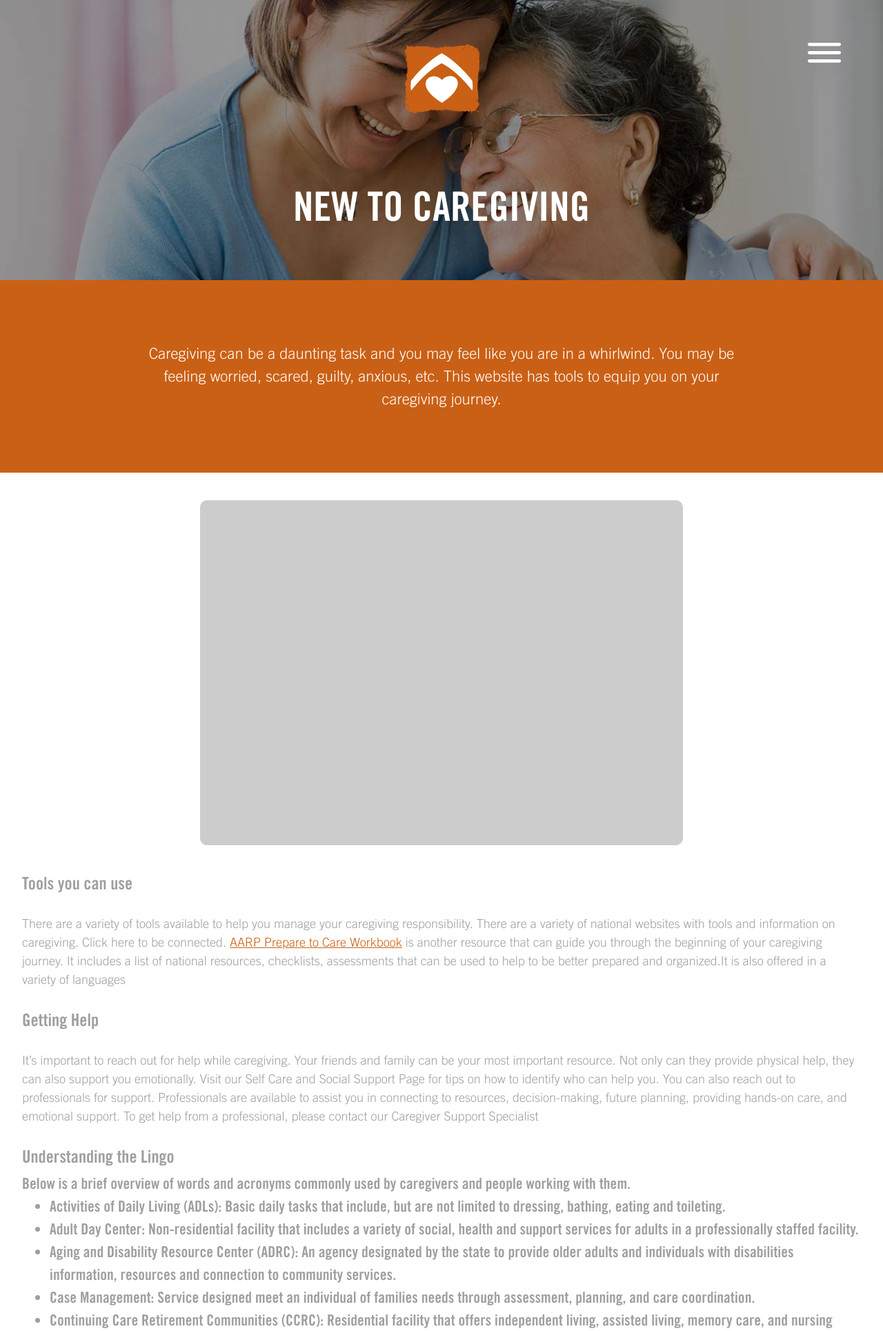
After one commit to mnapoleonBR/CaregiverSupport, a Flask app: page /resource/new-to-caregiving in a window 1280 px wide. The commit adds this page. Shown: the top 1929 px of the page at 69% size. Run offline with Flask 2, Linux system fonts and the light colour scheme; some libraries are stand-ins or nearby versions.

Commit message:
local caregiver resources pages

```diff
--- a/webapp/resources_list.py
+++ b/webapp/resources_list.py
@@ -28,5 +28,30 @@ resourceInfoMap = {
         'keywords': ['VA', 'veteran services', 'VA benefits', 'aid and attendance', 'vet', 'veterans'],
         'longer_title': 'Veterans\' Resources',
         'description': 'Veterans are eligible for a variety of benefits and services that can assist you in caring for them. This page details resources that may help you access and use these benefits.'
+    },
+    'healthcare-benefits': {
+        'keywords': ['health care', 'healthcare', 'health, benefits', 'medicaid', 'medicare', 'benefit', 'payment', 'health coverage'],
+        'longer_title': 'Healthcare Benefits',
+        'description': 'Understanding who pays for what can be confusing when caring for an older adult. Below is an outline of some of the common benefits older adults receive and links to the local agencies that can help you understand them.'
+    },
+    'new-to-caregiving': {
+        'keywords': ['beginner', 'new', 'caregiving'],
+        'longer_title': 'I Am New to Caregiving',
+        'description': 'Caregiving can be a daunting task and you may feel like you are in a whirlwind. You may be feeling worried, scared, guilty, anxious, etc.  This website has tools to equip you on your caregiving journey.'
+    },
+    'self-care': {
+        'keywords': ['respite', 'stress', 'burnout', 'classes', 'self-care', 'workshops', 'seminars', 'overwhelmed'],
+        'longer_title': 'Taking Care of Yourself',
+        'description': 'Self care is any activity done to take care of your own physical, emotional, and mental health. Self care is essential for caregivers and is not a luxury, it is a necessity; if you are unwell, you are unable to provide care for someone else. Remember, always put your oxygen mask on first.'
+    },
+    'caring-while-working': {
+        'keywords': ['working', 'part-time', 'overwhelmed', 'full-time'],
+        'longer_title': 'Caring While Working',
+        'description': 'Caregiving is a full-time job but many people are also working another full time job while caring for an older adult. There are a variety of tools out there to help you manage your current job while you are a caregiver.'
+    },
+    'managing-daily-care': {
+        'keywords': ['medication', 'doctor', 'pill card', 'pharmacist', 'appointment'],
+        'longer_title': 'Managing Daily Care',
+        'description': 'Much of the job of a caregiver is managing specific health related needs. This can include daily management of health care needs, such as medication management, to making health care decisions at the end of life.  Below are some key resources to guide you through these key issues'
     }
 }
--- a/webapp/templates/connections.html
+++ b/webapp/templates/connections.html
@@ -22,7 +22,7 @@ BakerRipley Connections
 
 <!-- Contact Form -->
 <div class="text-center">
-    <button href="" type="button" class="btn btn-secondary btn-lg btn-block" style="margin-top:30px" data-toggle="modal" data-target="#modalForm">Connect to a Caregiver Specialist</button>
+    <button href="" type="button" class="btn btn-outline-secondary btn-lg btn-block" style="margin-top:30px" data-toggle="modal" data-target="#modalForm">Connect to a Caregiver Specialist</button>
 </div>
 
 <div class="modal fade" id="modalForm" tabindex="-1" role="dialog" aria-labelledby="myModalLabel" aria-hidden="true">
--- a/webapp/templates/long-term.html
+++ b/webapp/templates/long-term.html
@@ -21,7 +21,7 @@ BakerRipley Long Term Care Resource
 </div>
 <div class="fake-media"></div>
 <div class="resource-content-container">
-    <h1>Where can I access Long-Term Care Services?</h1>
+    <h2>Where can I access Long-Term Care Services?</h2>
     <p>
         <strong>
             1) In-home:
@@ -41,11 +41,11 @@ BakerRipley Long Term Care Resource
         Sometimes your loved one may need more care that can no longer be provided in the home. In those cases, residential care options may be right for you. These options include nursing home or an assisted living facilities.
     </p>
 
-    <h1>Long-term Care Provider Search</h1>
+    <h2>Long-term Care Provider Search</h2>
     <p>
         The Texas Health and Human Services Long-term Care Provider Search tool can be used to locate long-term care facilities near you. The search engine can be filtered by county and the type of services needed. The tool can be accessed <a href="https://apps.hhs.texas.gov/ltcsearch/providersearch.cfm">here.</a>
     </p>
-    <h1>How do I pay for care?</h1>
+    <h2>How do I pay for care?</h2>
     <p>
         Long term care can be expensive. However, here are a few resources that may help.
     </p>
--- /dev/null
+++ b/webapp/templates/new-to-caregiving.html
@@ -0,0 +1,110 @@
+{% extends "base.html" %}
+
+{% block title %}
+BakerRipley New To Caregiving Resource
+{% endblock %}
+
+{% block css %}
+    {{ super() }}
+    <link rel='stylesheet' href={{ url_for('static', filename='assets/css/general-resource.css') }} />
+{% endblock %}
+
+{% block content %}
+
+{% set title = "New To Caregiving" %}
+{% include 'header.html' %}
+
+<div class="resource-intro-container">
+    <p class="resource-intro-text">
+        Caregiving can be a daunting task and you may feel like you are in a whirlwind. You may be feeling worried, scared, guilty, anxious, etc.  This website has tools to equip you on your caregiving journey.
+    </p>
+</div>
+<div class="fake-media"></div>
+<div class="resource-content-container">
+    <h2>Tools you can use</h2>
+    <p>
+        There are a variety of tools available to help you manage your caregiving responsibility. There are a variety of national websites with tools and information on caregiving. Click here to be connected.
+        <a href="https://apps.hhs.texas.gov/ltcsearch/providersearch.cfm">AARP Prepare to Care Workbook</a> is another resource that can guide you through the beginning of your caregiving journey.  It includes a list of national resources, checklists, assessments that can be used to help to be better prepared and organized.It is also offered in a variety of languages
+    </p>
+    <h2> Getting Help </h2>
+    <p>It’s important to reach out for help while caregiving. Your friends and family can be your most important resource. Not only can they provide physical help, they can also support you emotionally. Visit our Self Care and Social Support Page for tips on how to identify who can help you.
+
+    You can also reach out to professionals for support. Professionals are available to assist you in connecting to resources, decision-making, future planning, providing hands-on care, and emotional support. To get help from a professional, please contact our Caregiver Support Specialist
+    </p>
+    <p>
+        <h2> Understanding the Lingo </h2>
+        Below is a brief overview of words and acronyms commonly used by caregivers and people working with them.
+        <ul>
+
+
+            <li>
+                Activities of Daily Living (ADLs): <span style="font-weight:thin;">Basic daily tasks that include, but are not limited to dressing, bathing, eating and toileting.</span>
+            </li>
+            <li>
+                Adult Day Center: Non-residential facility that includes a variety of social, health and support services for adults in a professionally staffed facility.
+            </li>
+            <li>
+                Aging and Disability Resource Center (ADRC): An agency designated by the state to provide older adults and individuals with disabilities information, resources and connection to community services.
+            </li>
+            <li>
+                Case Management: Service designed meet an individual of families needs through assessment, planning, and care coordination.
+            </li>
+            <li>
+                Continuing Care Retirement Communities (CCRC): Residential facility that offers independent living, assisted living, memory care, and nursing care. Services are offered on one campus and are designed to meet one’s changing needs.
+            </li>
+            <li>
+                Do Not Resuscitate (DNR): An order completed by a doctor that communicates an individual's desired wishes during a medical emergency.
+            </li>
+            <li>
+                Employee Assistance Program (EAP): Work based program designed to identify and assist employees in addressing personal problems that impact their job performance, health, and well-being. Program typically refers employees to resources and offers assistance with paying for services.
+            </li>
+            <li>
+                Family and Medical Leave Act (FMLA): A law requiring some employers to allow employees unpaid leave for qualified medical and family reasons.
+            </li>
+            <li>
+                Instrumental Activities of Daily Living (IADLs): Basic daily tasks such as managing money, shopping, housekeeping and preparing meals.
+            </li>
+            <li>
+                Health Insurance Portability Accountability Act (HIPAA): A law that provides data privacy and security provisions for safeguarding medical information.
+            </li>
+            <li>
+                Hospice Care:  Service designed to provide terminally ill people and their families with pain management, social services, and emotional and spiritual support.
+            </li>
+            <li>
+                Long Term Care Insurance: Insurance designed to pay for the cost of long-term care services such as in-home, assisted living or nursing home.
+            </li>
+            <li>
+                Medicare: A federal health insurance program for people age 65 and over, and for some younger individuals that qualify due to a disability.
+            </li>
+            <li>
+                Medicaid: A state managed program that provides eligible beneficiaries with health and long-term care benefits.
+            </li>
+            <li>
+                Palliative Care: Provides terminally ill people with services that support their physical, mental, and emotional needs.
+            </li>
+            <li>
+                Power of Attorney: Legal document that authorizes a person to act for another person in legal and financial matters.
+            </li>
+            <li>
+                Provider Services: Services designed to assist individuals with their personal care needs such as bathing, dressing, meal preparation and grocery shopping.
+            </li>
+            <li>
+                Respite: Provides family caregivers with a temporary break from their caregiving responsibilities.
+            </li>
+            <li>
+                Social Security Income (SSI): A federal program that provides a monthly benefit to people age 65 and over, disabled or blind, and have limited income.
+            </li>
+
+
+
+
+
+
+
+        </ul>
+    </p>
+
+</div>
+
+
+{% endblock %}
--- a/webapp/templates/respite.html
+++ b/webapp/templates/respite.html
@@ -21,7 +21,7 @@ BakerRipley Respite Resource
 </div>
 <div class="fake-media"></div>
 <div class="resource-content-container">
-    <h1>Types of respite: Respite can be provided in a variety of ways.</h1>
+    <h2>Types of respite: Respite can be provided in a variety of ways.</h2>
     <p>
         <strong>
             1) In-home:
@@ -47,11 +47,11 @@ BakerRipley Respite Resource
         Often times family members, friends, and neighbors offer to help out, giving the caregiver time to run to the store or just take break. Keep in mind people who have offered to help and reach out to them when needed.
     </p>
 
-    <h1>Respite Provider Search</h1>
+    <h2>Respite Provider Search</h2>
     <p>
         The Texas Health and Human Services Long-term Care Provider Search tool can be used to locate respite providers near you. The search engine can be filtered by county and the type of services needed. The tool can be accessed <a href="https://apps.hhs.texas.gov/ltcsearch/providersearch.cfm">here.</a>
     </p>
-    <h1>Resources available to pay for respite</h1>
+    <h2>Resources available to pay for respite</h2>
     <p>
         Sometimes the cost of respite can be a barrier to getting a much needed break. Here are some resources to consider, when private pay is not an option.
     </p>
--- a/webapp/templates/social-engagement.html
+++ b/webapp/templates/social-engagement.html
@@ -20,11 +20,11 @@ BakerRipley Social Engagement Resource
     </p>
 </div>
 <div class="resource-content-container">
-    <h1>What is social engagement?</h1>
+    <h2>What is social engagement?</h2>
     <p>
          Social engagement is the opportunity for individuals to connect with other people, sometime in one-on-one interactions and sometimes in group settings. Houston has a variety of options for older adults to connect with others.
     </p>
-    <h1>What social engagement options are available in Houston?</h1>
+    <h2>What social engagement options are available in Houston?</h2>
     <p>
         <strong>
             Senior Centers
@@ -42,7 +42,7 @@ BakerRipley Social Engagement Resource
         </strong>
         is a great way to connect with other older adults. To find out more about opportunities for older adults to volunteer, please contact the BakerRipley Volunteer Services program at (713) 685-6577.
     </p>
-    <h1>How do I get connected to social engagement programs for my loved one with dementia?</h1>
+    <h2>How do I get connected to social engagement programs for my loved one with dementia?</h2>
     <p>
         <strong>
             The Alzheimer’s Association
--- a/webapp/templates/stress.html
+++ b/webapp/templates/stress.html
@@ -21,11 +21,11 @@ BakerRipley Stress Resource
 </div>
 <div class="fake-media"></div>
 <div class="resource-content-container">
-    <h1>Self-Care:</h1>
+    <h2>Self-Care:</h2>
     <p>
         As a caregiver, you spend a lot of time caring for your loved one and as a result, you may forget the most important person in the equation, YOU! The AARP has identified <a href="https://www.aarp.org/relationships/caregiving/info-06-2010/crc-10-caregiver-stress-managment-tips.html"> some tips for practicing self-care</a>.
     </p>
-    <h1>Learning How to Take Care of Yourself</h1>
+    <h2>Learning How to Take Care of Yourself</h2>
     <p>
         Understanding what stress is the first step. However, if you would like more resources on how to apply self-care techniques BakerRipley offers two stress management classes that provide caregivers with the tools needed to care for themselves.
     </p>
@@ -44,7 +44,7 @@ BakerRipley Stress Resource
     <p>
         Visit our <a href="/calendar">calendar page</a> to see our full callendar of events.
     </p>
-    <h1>Respite</h1>
+    <h2>Respite</h2>
     <p>
         Another way to manage stress is through getting a break from  your role as a caregiver.  Visit <a href="/resource/respite">our respite page</a> to learn more about the types of respite and the resources available to pay for it.
     </p>
--- a/webapp/templates/veterans.html
+++ b/webapp/templates/veterans.html
@@ -21,11 +21,11 @@ BakerRipley Veterans Resource
 </div>
 <div class="fake-media"></div>
 <div class="resource-content-container">
-    <h1>What help is available for caregivers of veterans?</h1>
+    <h2>What help is available for caregivers of veterans?</h2>
     <p>
          Navigating veterans’ benefits can be difficult; however, they can be extremely beneficial assisting you in managing care. The Family Caregiver Alliance has a helpful <a href="https://www.caregiver.org/faq-caregiving-veteran">Frequently Asked Questions</a> document that can answer many of your questions about accessing these benefits.
     </p>
-    <h1>Getting Connected</h1>
+    <h2>Getting Connected</h2>
     <p>
         <strong>
             How to Get Connected to the Veterans Affairs Health Care System:
```
Also changed, not shown: webapp/templates/caring-while-working.html (added, +38 -0 lines), webapp/templates/dementia.html (+4 -4 lines), webapp/templates/healthcare-benefits.html (added, +50 -0 lines), webapp/templates/managing-daily-care.html (added, +46 -0 lines), webapp/templates/self-care.html (added, +56 -0 lines).
